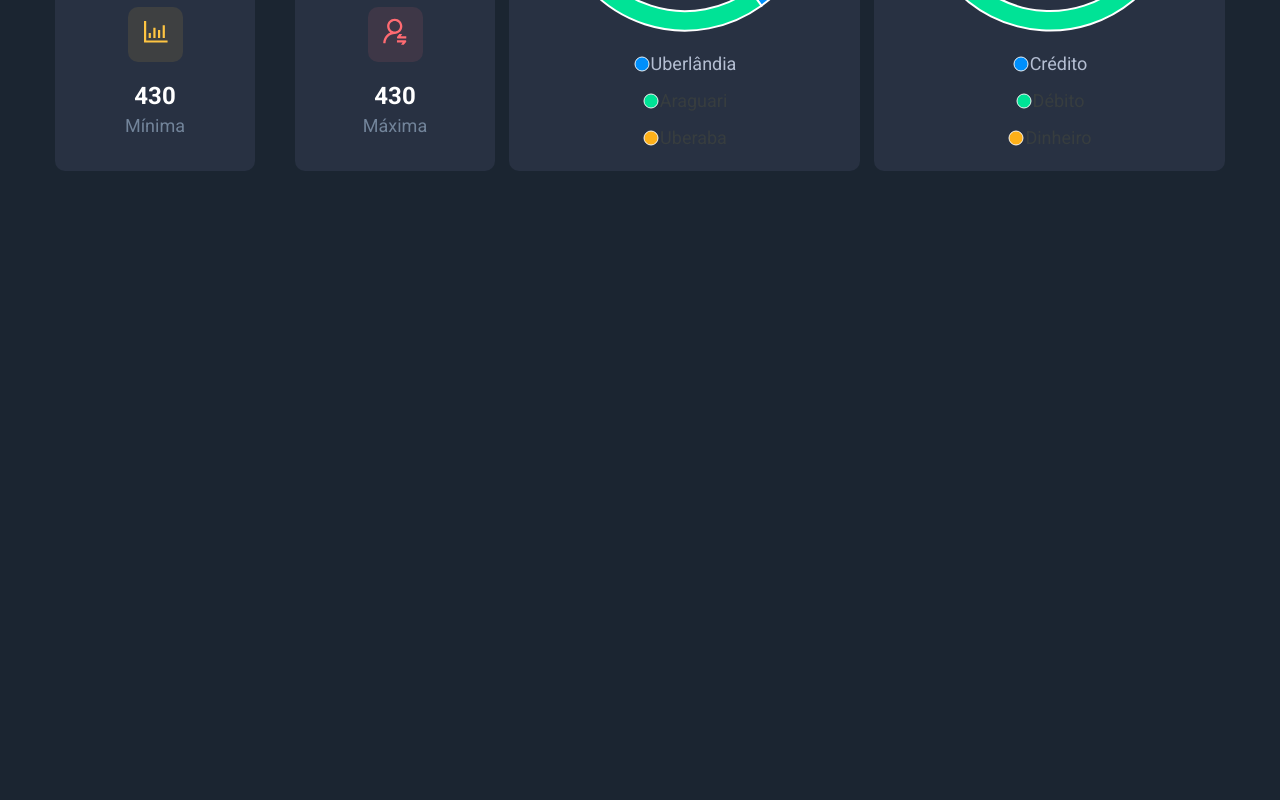
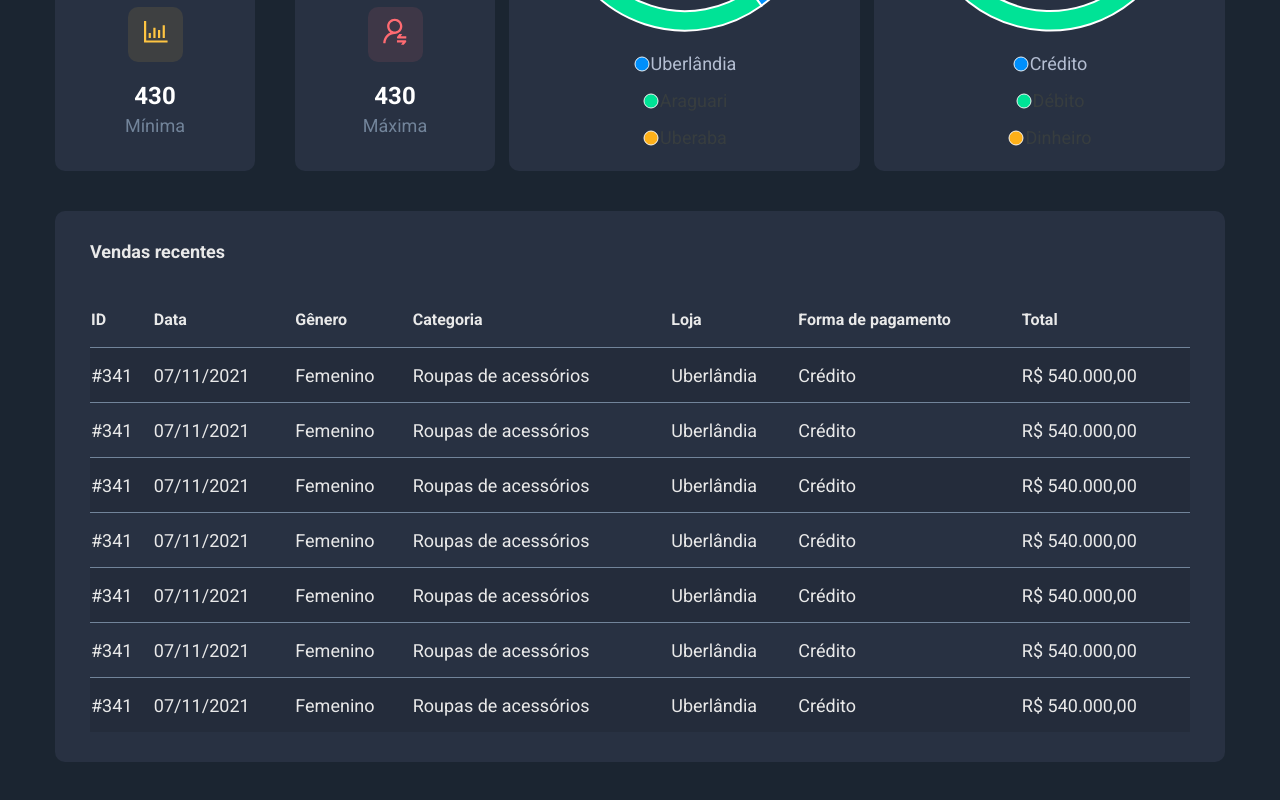
Before and after one commit to rennan-souza/DS-Sales, a React (Create React App) app in the folder frontend/: page / in a window 1280 px wide. Shown: the part 934-1734 px from the top of the page. Before the commit the page ends 1145 px from the top, so only its background shows below. Built offline with nearby package versions, Linux system fonts and the light colour scheme.

Commit message:
Add SalesTable component

```diff
--- a/frontend/src/App.tsx
+++ b/frontend/src/App.tsx
@@ -4,6 +4,7 @@ import Header from './components/header';
 import PieChartCard from './components/pie-chart-card';
 import SalesByDate from './components/sales-by-date';
 import SalesSummary from './components/sales-summary';
+import SalesTable from './components/sales-table';
 
 function App() {
   return (
@@ -25,6 +26,7 @@ function App() {
             series={[20, 50, 30]}
           />
         </div>
+        <SalesTable />
       </div>
     </>
   );
--- /dev/null
+++ b/frontend/src/components/sales-table/index.tsx
@@ -0,0 +1,90 @@
+import './styles.css';
+
+function SalesTable() {
+  return (
+    <div className="sales-table-container base-card">
+      <h3 className="sales-table-title">Vendas recentes</h3>
+      <table className="sales-table">
+        <thead>
+          <tr>
+            <th>ID</th>
+            <th>Data</th>
+            <th>Gênero</th>
+            <th>Categoria</th>
+            <th>Loja</th>
+            <th>Forma de pagamento</th>
+            <th>Total</th>
+          </tr>
+        </thead>
+        <tbody>
+          <tr>
+            <td>#341</td>
+            <td>07/11/2021</td>
+            <td>Femenino</td>
+            <td>Roupas de acessórios</td>
+            <td>Uberlândia</td>
+            <td>Crédito</td>
+            <td>R$ 540.000,00</td>
+          </tr>
+
+          <tr>
+            <td>#341</td>
+            <td>07/11/2021</td>
+            <td>Femenino</td>
+            <td>Roupas de acessórios</td>
+            <td>Uberlândia</td>
+            <td>Crédito</td>
+            <td>R$ 540.000,00</td>
+          </tr>
+          <tr>
+            <td>#341</td>
+            <td>07/11/2021</td>
+            <td>Femenino</td>
+            <td>Roupas de acessórios</td>
+            <td>Uberlândia</td>
+            <td>Crédito</td>
+            <td>R$ 540.000,00</td>
+          </tr>
+          <tr>
+            <td>#341</td>
+            <td>07/11/2021</td>
+            <td>Femenino</td>
+            <td>Roupas de acessórios</td>
+            <td>Uberlândia</td>
+            <td>Crédito</td>
+            <td>R$ 540.000,00</td>
+          </tr>
+          <tr>
+            <td>#341</td>
+            <td>07/11/2021</td>
+            <td>Femenino</td>
+            <td>Roupas de acessórios</td>
+            <td>Uberlândia</td>
+            <td>Crédito</td>
+            <td>R$ 540.000,00</td>
+          </tr>
+          <tr>
+            <td>#341</td>
+            <td>07/11/2021</td>
+            <td>Femenino</td>
+            <td>Roupas de acessórios</td>
+            <td>Uberlândia</td>
+            <td>Crédito</td>
+            <td>R$ 540.000,00</td>
+          </tr>
+          <tr>
+            <td>#341</td>
+            <td>07/11/2021</td>
+            <td>Femenino</td>
+            <td>Roupas de acessórios</td>
+            <td>Uberlândia</td>
+            <td>Crédito</td>
+            <td>R$ 540.000,00</td>
+          </tr>
+        </tbody>
+      </table>
+    </div>
+  )
+}
+
+export default SalesTable;
--- /dev/null
+++ b/frontend/src/components/sales-table/styles.css
@@ -0,0 +1,39 @@
+.sales-table-container {
+  margin-bottom: 50px;
+  padding: 30px 35px;
+}
+
+.sales-table-title {
+  font-size: 18px;
+}
+
+.sales-table {
+  width: 100%;
+  margin-top: 30px;
+  border-spacing: 0;
+}
+
+.sales-table thead th {
+  text-align: left;
+  height: 55px;
+  font-size: 16px;
+}
+
+.sales-table tbody td {
+  height: 55px;
+  border-top: 1px solid var(--grey-light-125-color);
+  font-size: 18px;
+  transition: background 0.3s;
+}
+
+.sales-table tbody tr:hover > td {
+  background-color: var(--grey-light-150-color);
+}
+
+.sales-table tbody tr:nth-child(odd) {
+  background-color: rgba(0, 0, 0, 0.1);
+}
+
+.sales-table tbody tr:nth-child(even) {
+  background-color: var(--primary-color);
+}
```
